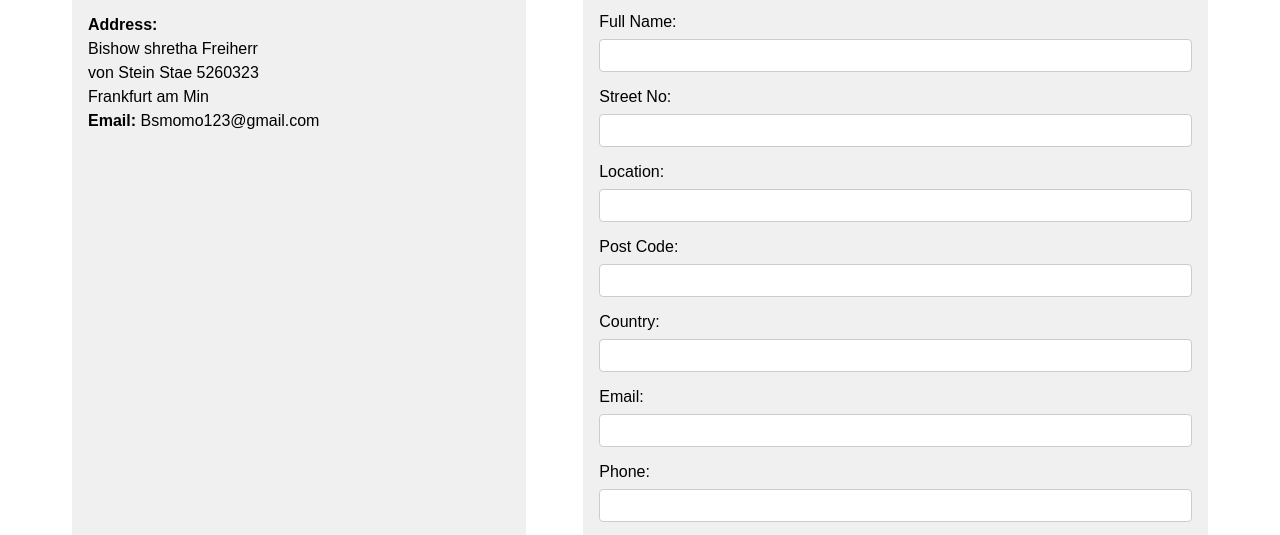
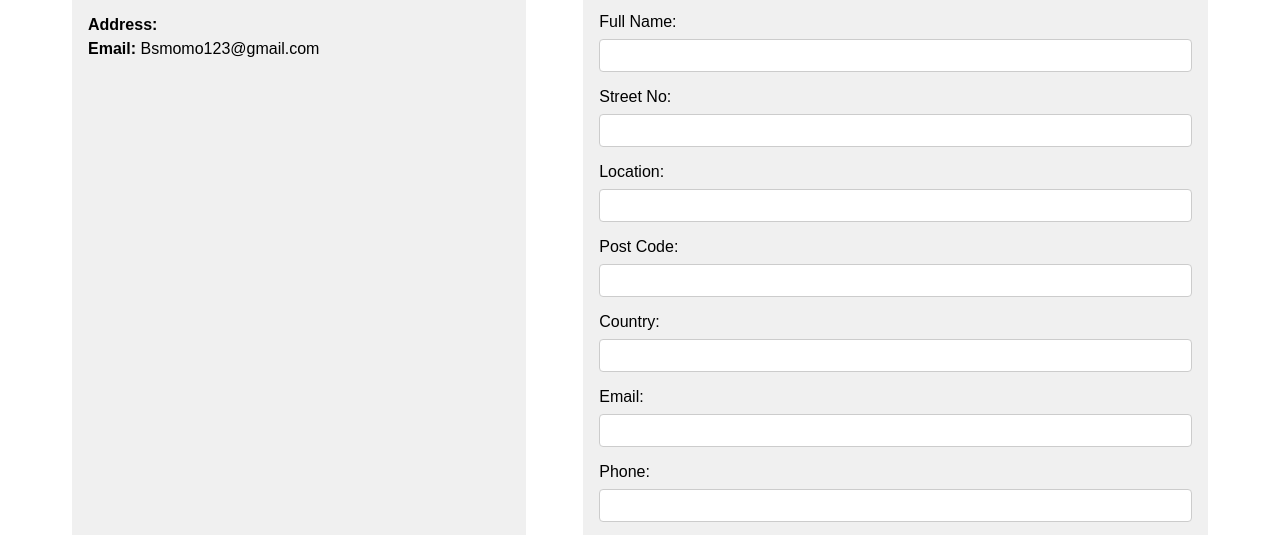
Before and after one commit to mukulpythondev/omtare-freelance-project, a plain HTML site: page contact.html in a window 1280 px wide. Shown: the part 194-729 px from the top of the page. Drawn offline with nearby package versions, Linux system fonts and the light colour scheme.

Commit message:
fix all the ui minor bugs

```diff
--- a/contact.html
+++ b/contact.html
@@ -50,9 +50,6 @@
             <div class="shop-address">
                 <h2>Our Shop</h2>
                 <p><strong>Address:</strong></p>
-                <p>Bishow shretha Freiherr </p>
-                <p> von Stein Stae 5260323 </p>
-                <p> Frankfurt am Min </p>
                 <p><strong>Email:</strong> Bsmomo123@gmail.com </p>
                 <!-- <p><strong>Phone:</strong> +123 456 7890</p> -->
             </div>
```
